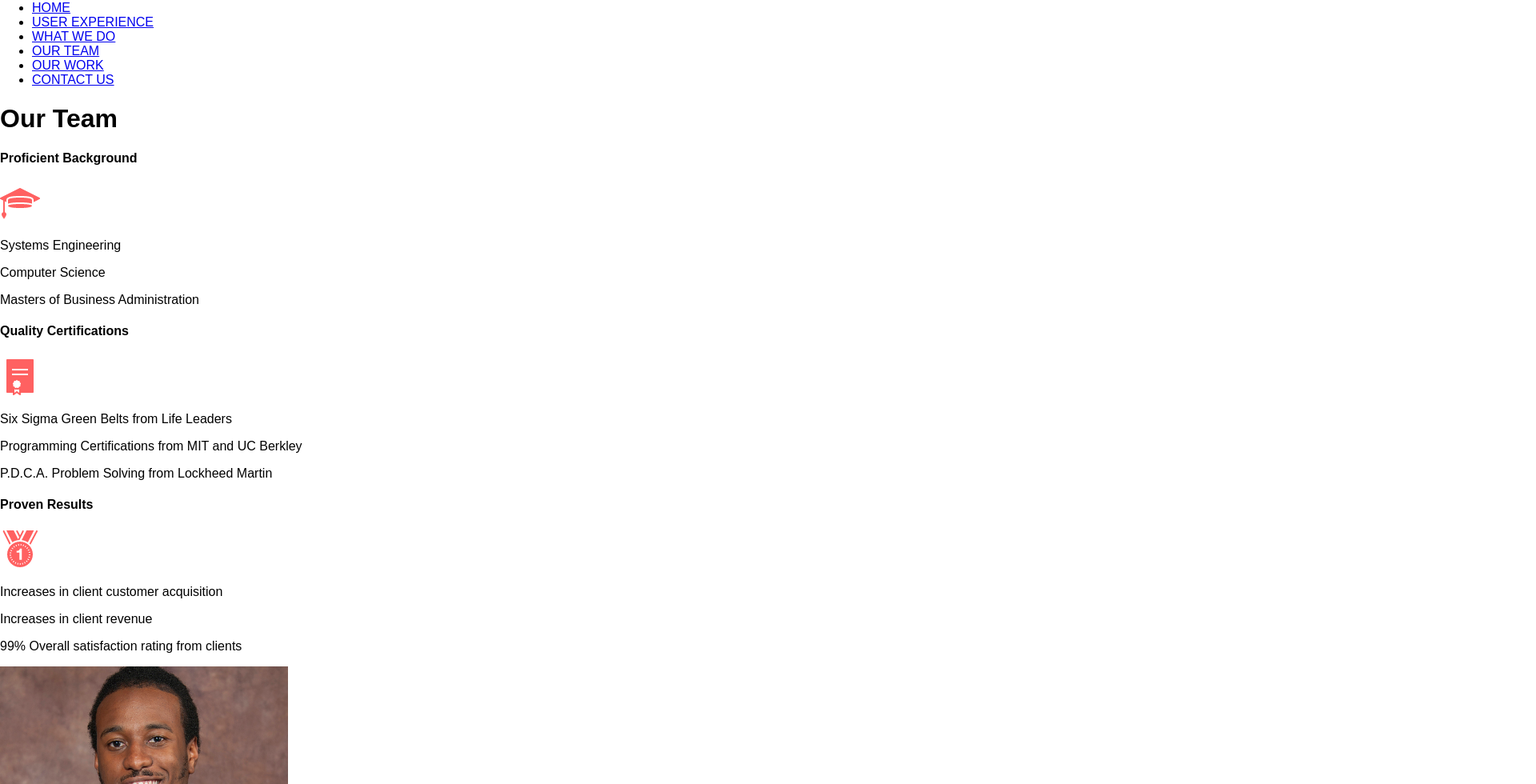
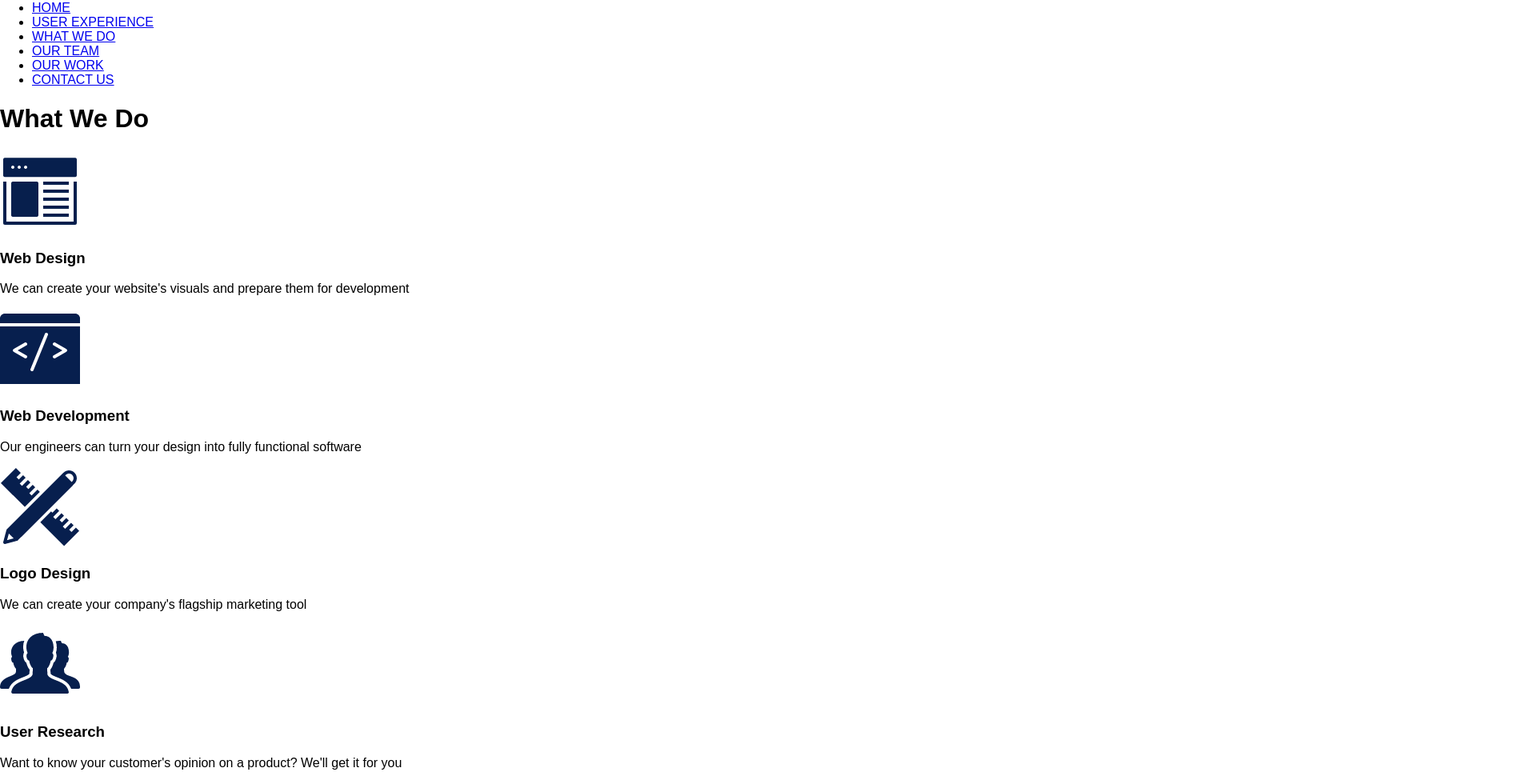
Before and after one commit to Raymond427/youxpert, a React (Create React App) app: page / in a window 1280 px wide. Shown: the part 80-1060 px from the top of the page at 80% size, 1920 px wide, since content can reach past the window. Built offline with nearby package versions, Linux system fonts and the light colour scheme.

Commit message:
complete WhatWeDo component

```diff
--- a/src/components/App.js
+++ b/src/components/App.js
@@ -13,7 +13,7 @@ import Footer from './Footer';
 class App extends Component {
    constructor(){
       super();
-      this.state = { currentPage: <OurTeam/> };
+      this.state = { currentPage: <WhatWeDo/> };
    }
 
    render() {
--- a/src/components/OurWork.js
+++ b/src/components/OurWork.js
@@ -4,7 +4,6 @@ class OurWork extends Component {
    render(){
       return(
          <h1>Our Work</h1>
-
       );
    }
 }
--- a/src/components/WhatWeDo.js
+++ b/src/components/WhatWeDo.js
@@ -1,19 +1,40 @@
 import React, { Component } from 'react';
+import analytics from '../images/analytics.png';
+import design from '../images/design.png';
+import development from '../images/development.png';
+import searchRank from '../images/search-rank.png';
+import userResearch from '../images/user-research.png';
+import webDesign from '../images/web-design.png';
+
 import Service from './Service';
 
 class WhatWeDo extends Component {
    render(){
+      const services = this._getServices();
+
       return(
          <div className="what-we-do">
             <h1>What We Do</h1>
-            <Service img="" name="Web Design" description="We can create your website's visuals and prepare them for development"/>
-            <Service img="" name="Web Development" description="Our engineers can turn your design into fully functional software"/>
-            <Service img="" name="Logo Design" description="We can create your company's  flagship marketing tool"/>
-            <Service img="" name="User Research" description="Want to know your customer's opinion on a product? We'll get it for you"/>
-            <Service img="" name="Search Engine Optimization" description="Boost your rank on Google, Yahoo and Bing search results"/>
-            <Service img="" name="Web Analytics" description="Learn who visits your site, how long they stay, and what they use it for most"/>
+            {services}
          </div>
       );
+   }
+
+   _getServices(){
+      const servicesListJSON = [
+         { image: webDesign, name: "Web Design", description: "We can create your website's visuals and prepare them for development" },
+         { image: development, name: "Web Development", description: "Our engineers can turn your design into fully functional software" },
+         { image: design, name: "Logo Design", description: "We can create your company's  flagship marketing tool" },
+         { image: userResearch, name: "User Research", description: "Want to know your customer's opinion on a product? We'll get it for you" },
+         { image: searchRank, name: "Search Engine Optimization", description: "Boost your rank on Google, Yahoo and Bing search results" },
+         { image: analytics, name: "Web Analytics", description: "Learn who visits your site, how long they stay, and what they use it for most" }
+      ];
+
+      return servicesListJSON.map((service) => {
+         return(
+            <Service img={service.image} name={service.name} description={service.description}/>
+         );
+      });
    }
 }
 
```
